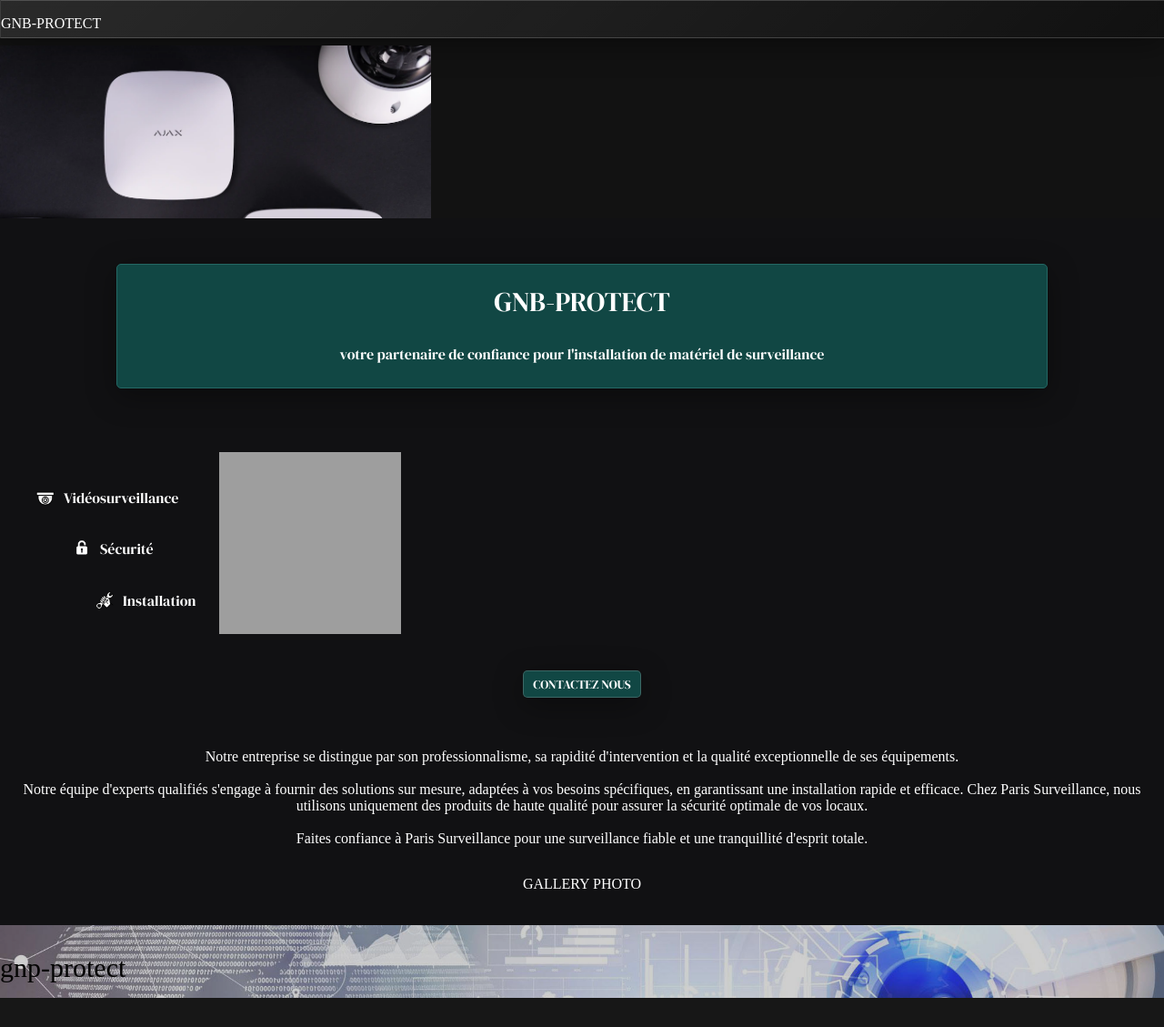
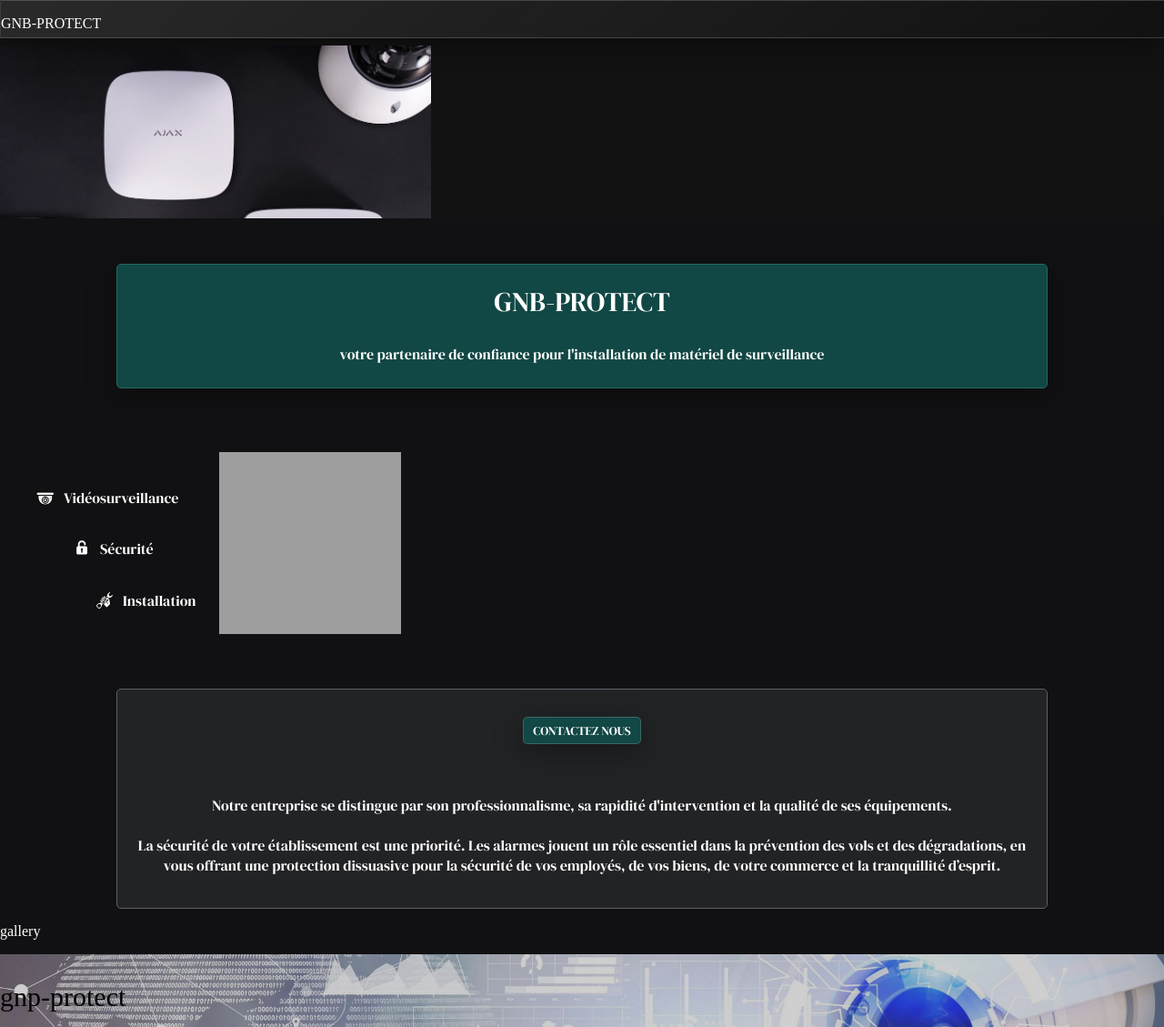
Before and after one commit to randji/GNBprotect, a PHP site: page / in a window 1280 px wide. Shown: the whole page at 91% size. Before the commit the page ends 1097 px from the top, so only its background shows below. Run offline with PHP 8.4, Linux system fonts and the light colour scheme; grey boxes are pictures that could not be loaded.

Commit message:
modif detail

```diff
--- a/index.php
+++ b/index.php
@@ -46,15 +46,16 @@
     </div>
     <div class="detail">
         <button class="contact"> CONTACTEZ NOUS</button>
-        <p>Notre entreprise se distingue par son professionnalisme, sa rapidité d'intervention et la qualité exceptionnelle de ses équipements.
+        <p>Notre entreprise se distingue par son professionnalisme, sa rapidité d'intervention et la qualité de ses équipements.
         <br>
         <br>
-        Notre équipe d'experts qualifiés s'engage à fournir des solutions sur mesure, adaptées à vos besoins spécifiques, en garantissant une installation rapide et efficace. Chez Paris Surveillance, nous utilisons uniquement des produits de haute qualité pour assurer la sécurité optimale de vos locaux.
-        <br>
-        <br>
-        Faites confiance à Paris Surveillance pour une surveillance fiable et une tranquillité d'esprit totale.</p>
+        La sécurité de votre établissement est une priorité. Les alarmes jouent un rôle essentiel dans la prévention des vols et des dégradations, en vous offrant une protection dissuasive pour la sécurité de vos employés, de vos biens, de votre commerce et la tranquillité d’esprit.
 
-        <p>GALLERY PHOTO</p>
+
+    </div>
+
+    <div class="gallery">
+        <p>gallery</p>
     </div>
     </main>
 
--- a/style.css
+++ b/style.css
@@ -74,7 +74,7 @@ main{
     display: flex;
     flex-direction: row;
     height: 200px;
-    margin-bottom: 40px;
+    margin-bottom: 80px;
 
 }
 .wordkey{
@@ -168,12 +168,19 @@ main{
     padding: 5px;
     border-radius: 5px;
     margin-bottom: 40px;
+    margin-top: 10px;
 }
 .detail{
+    font-family: "DM Serif Display", serif;
     display: flex;
     flex-direction: column;
     text-align: center;
     padding: 20px;
+    background-color: #222325;
+    border: 1px solid rgb(95, 96, 106);
+    border-radius: 5px;
+    margin-left: 10%;
+    margin-right: 10%;
 
 }
 footer{
```
